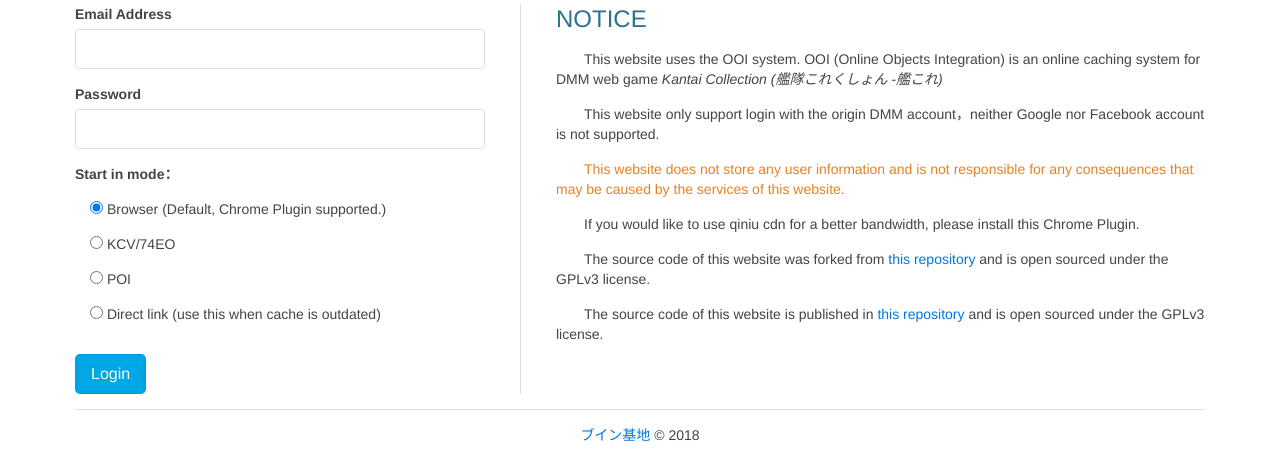
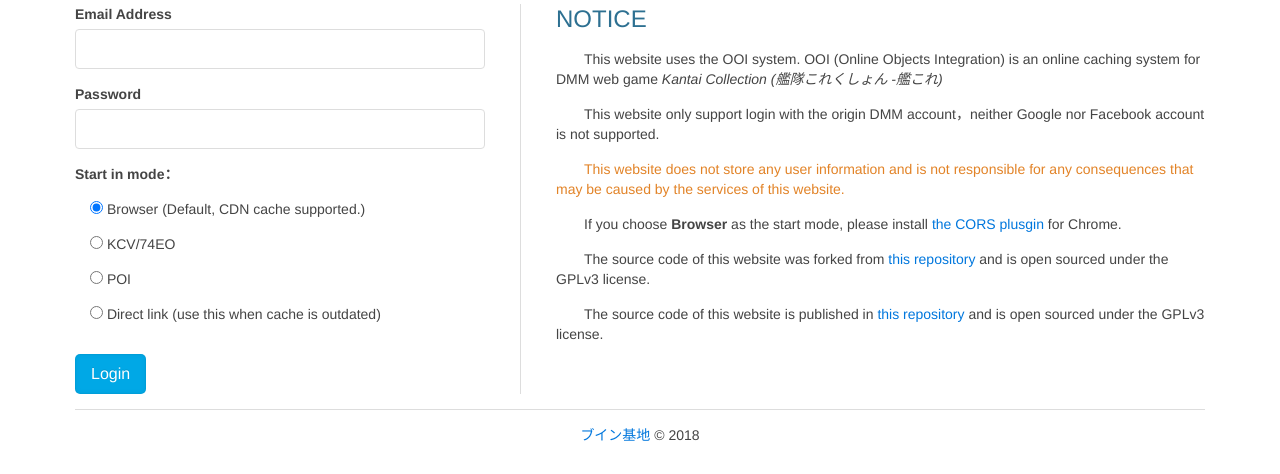
Before and after one commit to EnderQIU/ooi3-remastered, a Flask app: page / in a window 1280 px wide. Shown: the part 138-612 px from the top of the page. Run offline with Flask 2, Linux system fonts and the light colour scheme; parts of the project's set-up code (start-up, migrations or seed data) failed here and were passed over.

Commit message:
version 1.0

```diff
--- a/templates/form.html
+++ b/templates/form.html
@@ -26,7 +26,7 @@
                 <span class="uk-form-label">Start in mode：</span>
                 <p>
                     <input type="radio" id="mode1" name="mode" value="1"{% if mode == 1 %} checked{% endif %}>
-                    <label for="mode1">Browser (Default, Chrome Plugin supported.)</label>
+                    <label for="mode1">Browser (Default, CDN cache supported.)</label>
                 </p>
                 <p>
                     <input type="radio" id="mode2" name="mode" value="2"{% if mode == 2 %} checked{% endif %}>
@@ -54,7 +54,9 @@
             supported.</p>
         <p class="uk-text-warning">This website does not store any user information and is not responsible for any
             consequences that may be caused by the services of this website.</p>
-        <p>If you would like to use qiniu cdn for a better bandwidth, please install this Chrome Plugin.</p>
+        <p>If you choose <b>Browser</b> as the start mode, please install <a
+                href="https://chrome.google.com/webstore/detail/allow-control-allow-origi/nlfbmbojpeacfghkpbjhddihlkkiljbi">the
+            CORS plusgin</a> for Chrome.</p>
         <p>The source code of this website was forked from <a href="https://github.com/acgx/ooi3" target="_blank">this
             repository </a>and is open sourced under the GPLv3 license.</p>
         <p>The source code of this website is published in <a href="https://github.com/EnderQIU/ooi3-remastered"
--- a/templates/normal.html
+++ b/templates/normal.html
@@ -12,7 +12,4 @@
                style="display: block !important;"></embed>
         <a href="/logout" class="uk-button uk-button-primary">Logout</a>
     </div>
-    <script>
-    $("#externalswf").width($("#externalswf").width()*3/4)
-    </script>
 {%- endblock %}
```
Also changed, not shown: README.md, 1 other file.
